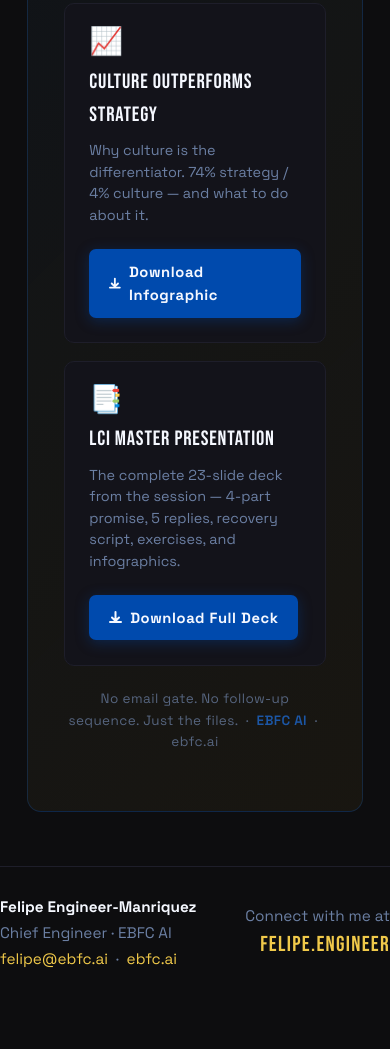
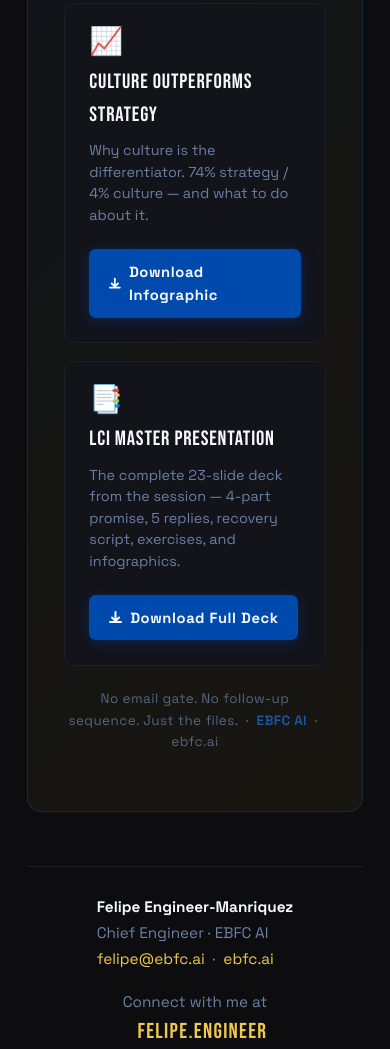
Before and after one commit to felipe-ebfc/ebfc-ai, a plain HTML site: page better-promises/index.html in a window 390 px wide. Shown: the part 6127-7176 px from the top of the page. Before the commit the page ends 7099 px from the top, so only its background shows below. Drawn offline with nearby package versions, Linux system fonts and the light colour scheme.

Commit message:
fix: footer container + responsive behavior to match /playbook
- Footer wrapped in .wrap div (inherits same max-width + padding as page)
- Mobile breakpoint: footer flex-direction column, follow text-align left
- Matches playbook's responsive footer behavior at 640px

```diff
--- a/better-promises/index.html
+++ b/better-promises/index.html
@@ -449,6 +449,8 @@
 }
 @media (max-width: 640px) {
   .cta-cards { grid-template-columns: 1fr; }
+  .footer { flex-direction: column; }
+  .footer-follow { text-align: left; }
 }
 .cta-card {
   background: var(--surface);
@@ -742,6 +744,7 @@
 </section>
 
 <!-- Footer -->
+<div class="wrap">
 <footer class="footer">
   <div class="footer-contact">
     <strong style="color:var(--ink)">Felipe Engineer-Manriquez</strong><br>
@@ -754,6 +757,7 @@
     <a href="https://felipe.engineer/" target="_blank" style="color:var(--gold-lt);text-decoration:none;"><span class="handle">felipe.engineer</span></a>
   </div>
 </footer>
+</div>
 
 </body>
 </html>
```
